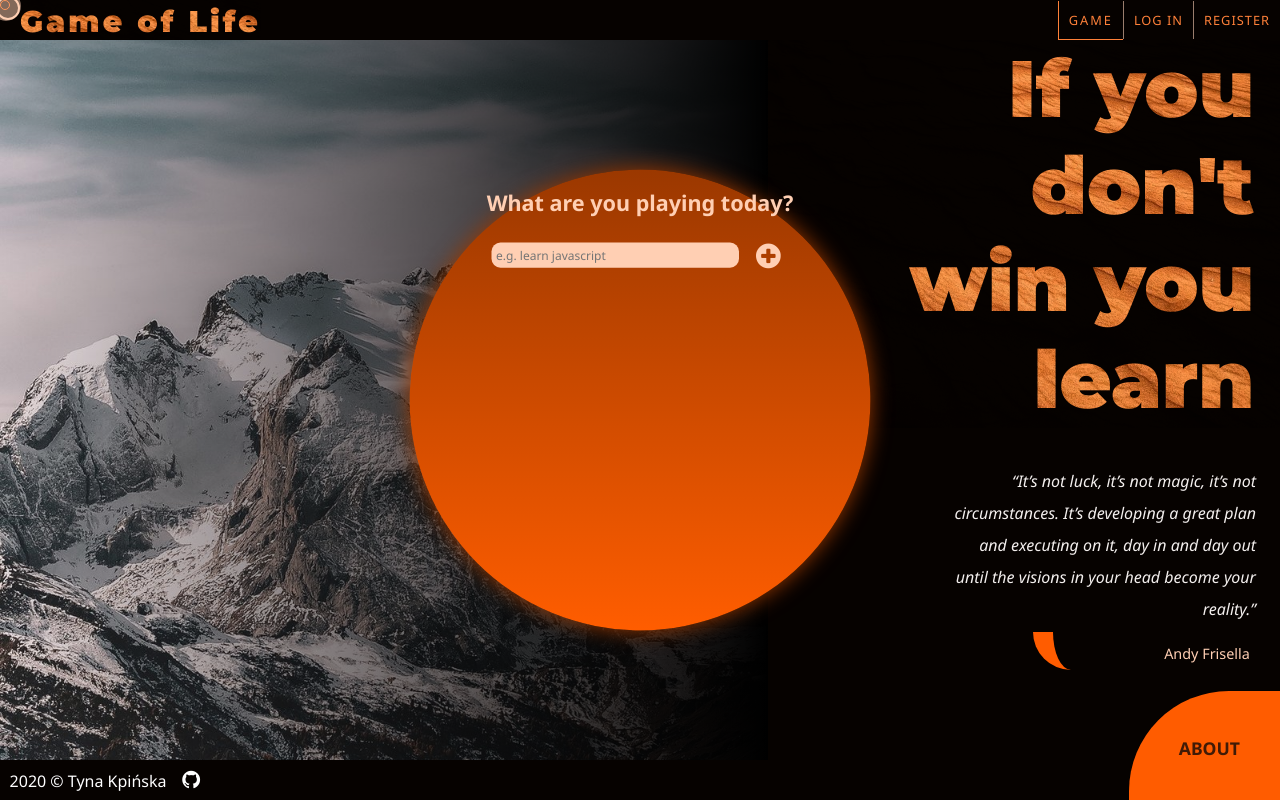
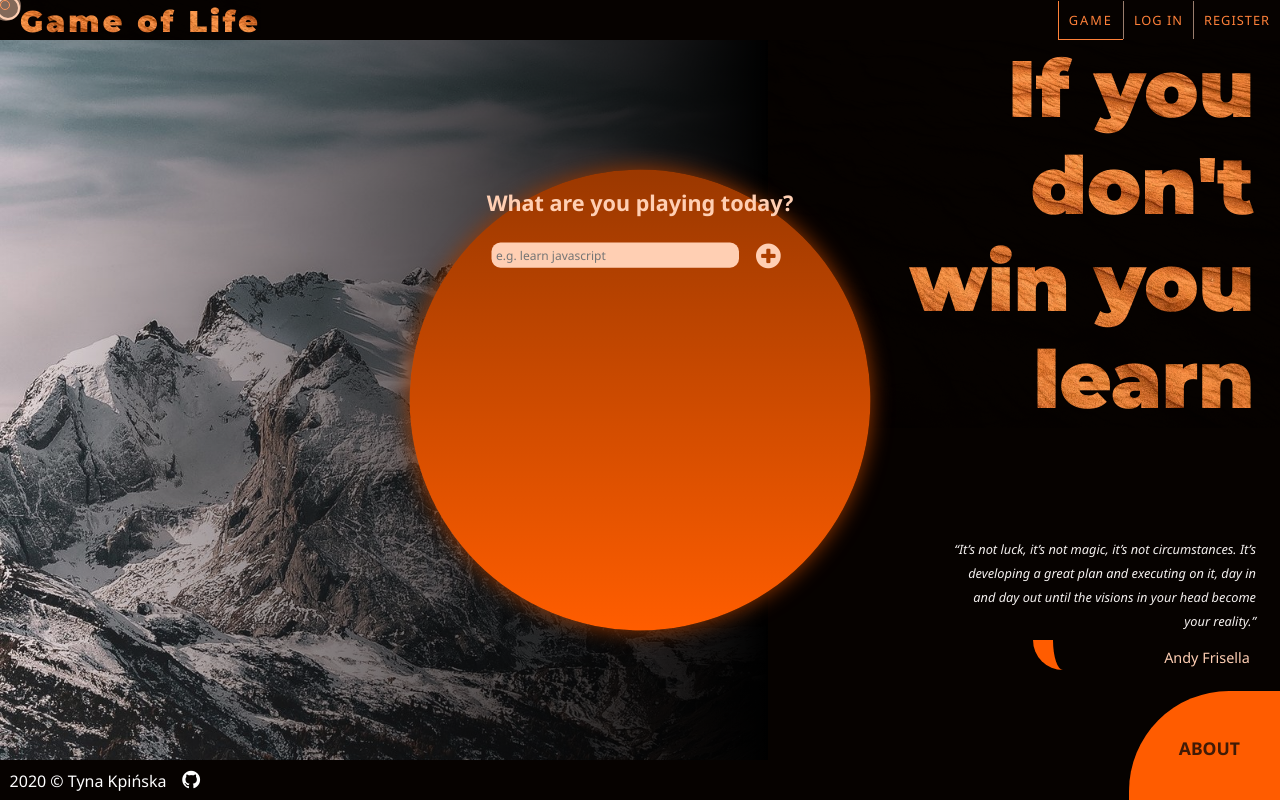
Before and after one commit to tynakpinska/gameoflife, a React (Create React App) app: page / in a window 1280 px wide. Built offline with nearby package versions, Linux system fonts and the light colour scheme.

Commit message:
fix responsiveness

```diff
--- a/src/App.css
+++ b/src/App.css
@@ -188,7 +188,6 @@ input:focus {
   .container {
     margin: 0;
     height: 70vh;
-    min-width: 100vw;
     position: static;
     border-radius: 0;
     background-position: top;
--- a/src/Components/Visual/Frisella.module.css
+++ b/src/Components/Visual/Frisella.module.css
@@ -38,3 +38,10 @@ h3 {
     display: none;
   }
 }
+
+@media (min-width: 850px) {
+  .frisella {
+    font-size: .8rem;
+    line-height: 1.5rem;
+  }
+}
```
